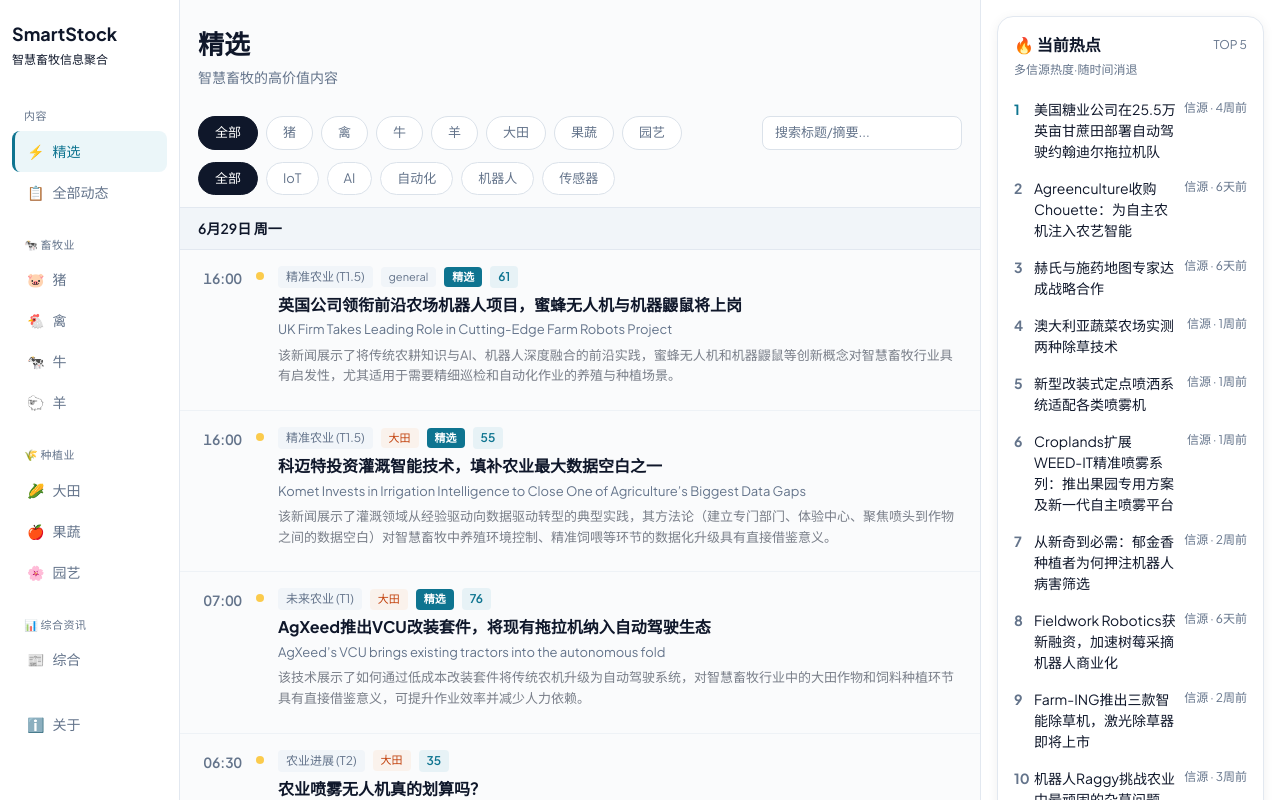
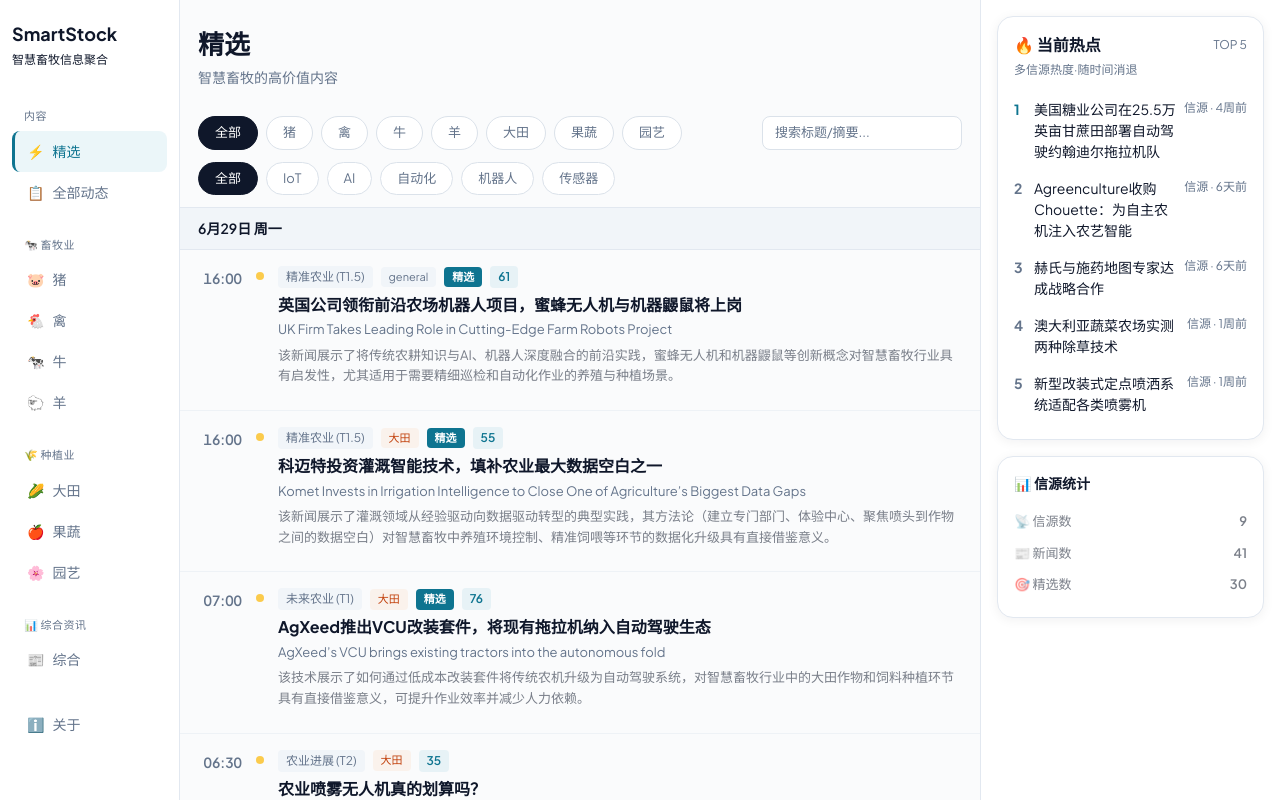
Before and after one commit to zero-ting-glitch/smartstocknews, a Next.js app: page /smartstocknews/ in a window 1280 px wide. Shown: the top 800 px of the page. Built offline with nearby package versions, Linux system fonts and the light colour scheme.

Commit message:
修复热点卡片：hot-items.json 从 10 条改为 5 条

```diff
--- a/public/data/hot-items.json
+++ b/public/data/hot-items.json
@@ -108,115 +108,5 @@
     "isFeatured": true,
     "isHot": true,
     "publishedAt": "2026-06-22T06:00:00.000Z"
-  },
-  {
-    "id": "cmr2zkgvi0011fjpsvluqvb9i",
-    "titleEn": "Croplands expands WEED-IT range with new releases, including orchard solution",
-    "titleZh": "Croplands扩展WEED-IT精准喷雾系列：推出果园专用方案及新一代自主喷雾平台",
-    "summaryZh": "澳大利亚Croplands Equipment公司发布WEED-IT精准喷雾系列多项新技术，包括与SwarmFarm Robotics合作的Series 2 Robot Ready Pinto自主喷雾平台、36米桁架式大型大田喷雾机Pegasus，以及首款专为果园设计的光学点喷方案。同时，其WEED-IT改装套件已成功适配多品牌喷雾机，展示出强大的兼容性和实践价值。",
-    "featuredReason": "该新闻展示了精准农业技术在种植业（尤其是大田和果园）中的最新集成应用，其自主化、光学点喷和广泛改装能力对智慧畜牧行业中的饲料作物种植、牧场杂草管理等场景具有直接借鉴意义。",
-    "url": "https://www.futurefarming.com/smart-farming/croplands-expands-weed-it-range-with-new-releases-including-orchard-solution/",
-    "source": {
-      "name": "Future Farming",
-      "nameZh": "未来农业",
-      "tier": "T1"
-    },
-    "sourceId": "futurefarming",
-    "species": "field",
-    "category": "crop",
-    "subcategory": "field",
-    "techTags": "",
-    "qualityScore": 80,
-    "isFeatured": true,
-    "isHot": true,
-    "publishedAt": "2026-06-18T07:00:00.000Z"
-  },
-  {
-    "id": "cmr2zkgvy0015fjps7uuduid1",
-    "titleEn": "From novelty to necessity: Why tulip growers are betting on robotic disease selection",
-    "titleZh": "从新奇到必需：郁金香种植者为何押注机器人病害筛选",
-    "summaryZh": "本文报道了H2L Selector 180和225两款机器人，它们能识别并处理郁金香花床中的病株，已售出139台，用户平均评分4.1/5。尽管机器人病害筛选正成为主流，但种植者强调，广泛采用仍需进一步提升可靠性和性能。文章通过四位用户的经验分享，展示了该技术在园艺领域的实际应用价值与挑战。",
-    "featuredReason": "虽然聚焦于园艺（郁金香），但机器人病害筛选技术、用户反馈与可靠性改进路径，对智慧畜牧中类似自动化病害检测（如猪只健康监测、禽类疫病识别）具有直接借鉴意义。",
-    "url": "https://www.futurefarming.com/smart-farming/from-novelty-to-necessity-why-tulip-growers-are-betting-on-robotic-disease-selection/",
-    "source": {
-      "name": "Future Farming",
-      "nameZh": "未来农业",
-      "tier": "T1"
-    },
-    "sourceId": "futurefarming",
-    "species": "horticulture",
-    "category": "crop",
-    "subcategory": "horticulture",
-    "techTags": "",
-    "qualityScore": 80,
-    "isFeatured": true,
-    "isHot": true,
-    "publishedAt": "2026-06-16T07:00:00.000Z"
-  },
-  {
-    "id": "cmr2zkguf000pfjps2gb6ihze",
-    "titleEn": "Fieldwork Robotics secures new funding to accelerate raspberry harvesting robot",
-    "titleZh": "Fieldwork Robotics获新融资，加速树莓采摘机器人商业化",
-    "summaryZh": "英国Fieldwork Robotics获得SEED Innovations等投资方共250万英镑种子+轮融资，用于加速其自主树莓采摘机器人的商业化部署。该机器人已在英国商业农场测试，计划2027年实现多机集群商业运营，并拓展至澳大利亚。技术旨在解决劳动力短缺导致的果实损失问题，降低采摘成本并提升产量。",
-    "featuredReason": "该新闻展示了机器人采摘技术在果蔬领域的突破性进展，对智慧畜牧行业人士理解自动化采摘在种植业中的落地路径、融资模式及规模化前景具有重要参考价值。",
-    "url": "https://www.futurefarming.com/smart-farming/fieldwork-robotics-secures-new-funding-to-accelerate-raspberry-harvesting-robot/",
-    "source": {
-      "name": "Future Farming",
-      "nameZh": "未来农业",
-      "tier": "T1"
-    },
-    "sourceId": "futurefarming",
-    "species": "fruit",
-    "category": "crop",
-    "subcategory": "fruit",
-    "techTags": "",
-    "qualityScore": 79,
-    "isFeatured": true,
-    "isHot": true,
-    "publishedAt": "2026-06-25T06:00:00.000Z"
-  },
-  {
-    "id": "cmr2zkgvr0013fjpsf5c9pwa5",
-    "titleEn": "Farm-ING now offers a choice of 3 different smart weeders",
-    "titleZh": "Farm-ING推出三款智能除草机，激光除草器即将上市",
-    "summaryZh": "奥地利智能农业设备专家Farm-ING扩展了其智能除草产品线，新增两款智能除草机选项，现共提供三种不同的智能除草方案：行内中耕除草机InRowING（工作宽度达7.5米，起价6.5万欧元）、精准点喷除草机SpotSprayING（工作宽度2.75至12米，起价7.5万欧元）以及即将于2026年上市的激光除草机LaserING（工作宽度2或3米，起价30万欧元）。该公司凭借AI支持的精准除草技术，成为该领域产品组合最丰富的专业厂商之一。",
-    "featuredReason": "该新闻展示了AI和自动化技术在精准除草领域的创新应用，与智慧畜牧中强调的智能化、精准化管理理念高度契合，可为从事大田作物或牧草管理的从业者提供前沿技术参考。",
-    "url": "https://www.futurefarming.com/crop-solutions/weed-pest-control/farm-ing-now-offers-a-choice-of-3-different-smart-weeders/",
-    "source": {
-      "name": "Future Farming",
-      "nameZh": "未来农业",
-      "tier": "T1"
-    },
-    "sourceId": "futurefarming",
-    "species": "field",
-    "category": "crop",
-    "subcategory": "field",
-    "techTags": "",
-    "qualityScore": 79,
-    "isFeatured": true,
-    "isHot": true,
-    "publishedAt": "2026-06-17T07:00:00.000Z"
-  },
-  {
-    "id": "cmr2zkgwp001dfjpsdobtphfq",
-    "titleEn": "Robot Raggy taking on one of farming’s most persistent weed problems",
-    "titleZh": "机器人Raggy挑战农业中最顽固的杂草问题",
-    "summaryZh": "英国机器人公司Robotriks开发的电动自主机器人Raggy，将于今年夏季在多塞特郡的农田进行最终测试，旨在通过自动化方式清除对牲畜有毒的杂草——狗舌草。该机器人利用视觉识别和精准作业，有望减少对化学除草剂的依赖，为牧场和农田管理提供可持续的杂草控制方案，对智慧畜牧和精准农业具有重要参考价值。",
-    "featuredReason": "该新闻展示了机器人技术在牧场杂草管理中的创新应用，直接关系到牲畜健康和饲料安全，为智慧畜牧行业提供了自动化、精准化的杂草防控新思路。",
-    "url": "https://www.futurefarming.com/tech-in-focus/field-robots/robot-raggy-taking-on-one-of-farmings-most-persistent-weed-problems/",
-    "source": {
-      "name": "Future Farming",
-      "nameZh": "未来农业",
-      "tier": "T1"
-    },
-    "sourceId": "futurefarming",
-    "species": "field",
-    "category": "crop",
-    "subcategory": "field",
-    "techTags": "",
-    "qualityScore": 79,
-    "isFeatured": true,
-    "isHot": true,
-    "publishedAt": "2026-06-10T07:00:00.000Z"
   }
 ]
--- a/scripts/run-pipeline.ts
+++ b/scripts/run-pipeline.ts
@@ -872,7 +872,7 @@ async function main() {
   console.log(`  items/*.json: ${allItems.length} 个详情文件`);
 
   // 热点
-  const hot = formatted.filter((i) => i.isHot).sort((a, b) => b.qualityScore - a.qualityScore).slice(0, 10);
+  const hot = formatted.filter((i) => i.isHot).sort((a, b) => b.qualityScore - a.qualityScore).slice(0, 5);
   writeFileSync(join(outDir, 'hot-items.json'), JSON.stringify(hot, null, 2));
 
   // 统计
```
